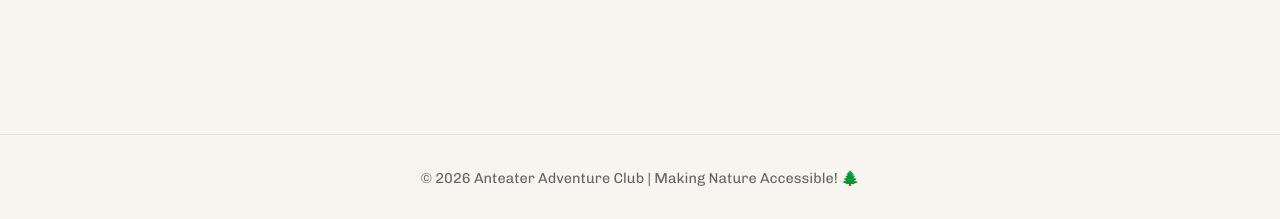
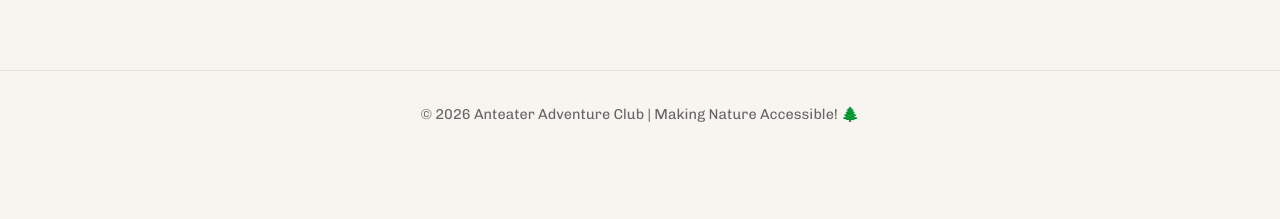
Before and after one commit to Anteater-Adventure-Club/Website, a Next.js app: page / in a window 1280 px wide. Shown: the part 810-1029 px from the top of the page. After the commit the page ends 968 px from the top, so only its background shows below. Built offline with nearby package versions, Linux system fonts and the light colour scheme; no server answers.

Commit message:
Updated footer

```diff
--- a/src/app/globals.css
+++ b/src/app/globals.css
@@ -59,7 +59,6 @@ header:hover {
 }
 
 footer {
-  margin-top: 4rem;
   padding: 2rem 0;
   text-align: center;
   font-size: 0.9rem;
--- a/src/components/Footer/Footer.tsx
+++ b/src/components/Footer/Footer.tsx
@@ -5,7 +5,7 @@ export default function Header() {
   return (
     <footer>
       <p>
-        &copy; 2026 Anteater Adventure Club{" "}
+        &copy; {new Date().getFullYear()} Anteater Adventure Club{" "}
         <span className="extra-footer-text">| Making Nature Accessible!</span>{" "}
         🌲
       </p>
```
